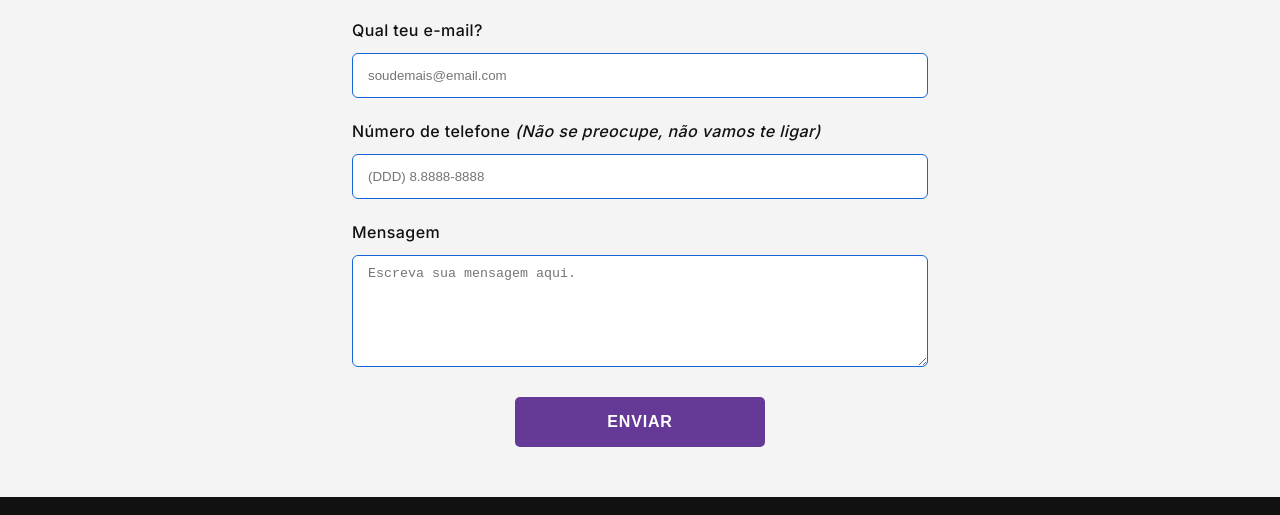
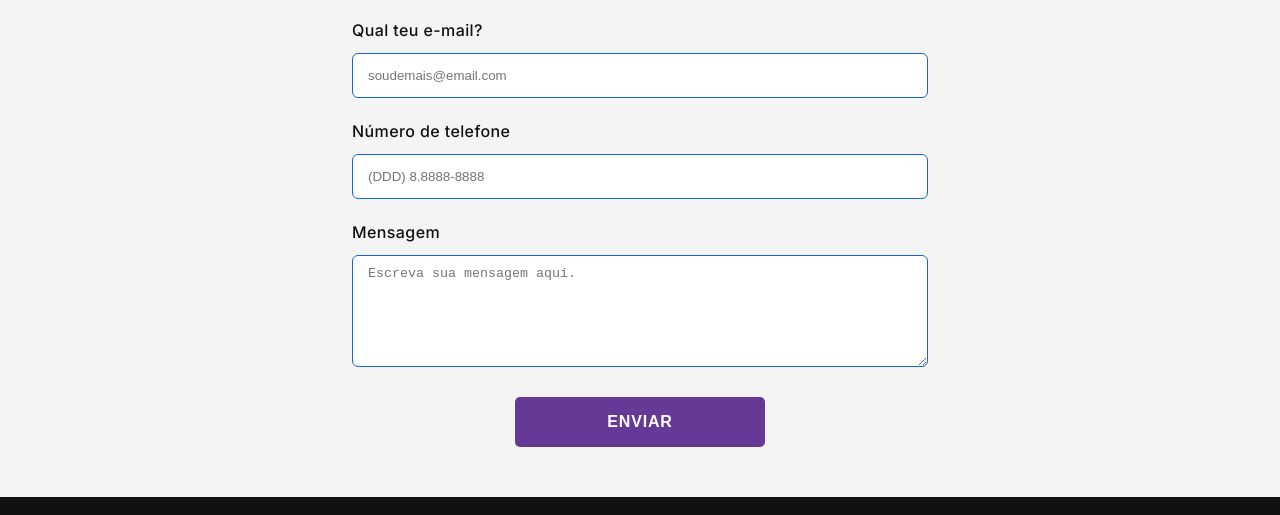
Before and after one commit to welyngtongabriel/tropia-web, a website: page src/views/landing-launch/pages/index.html in a window 1280 px wide. Shown: the part 2802-3317 px from the top of the page. Drawn offline with Linux system fonts and the light colour scheme.

Commit message:
Ajuste texto telefone formulário de contato

```diff
--- a/src/views/landing-launch/pages/index.html
+++ b/src/views/landing-launch/pages/index.html
@@ -291,8 +291,7 @@
 
                 <div class="field">
                   <label for="phone"
-                    >Número de telefone
-                    <em>(Não se preocupe, não vamos te ligar)</em></label
+                    >Número de telefone</label
                   >
                   <input
                     type="phone"
```
